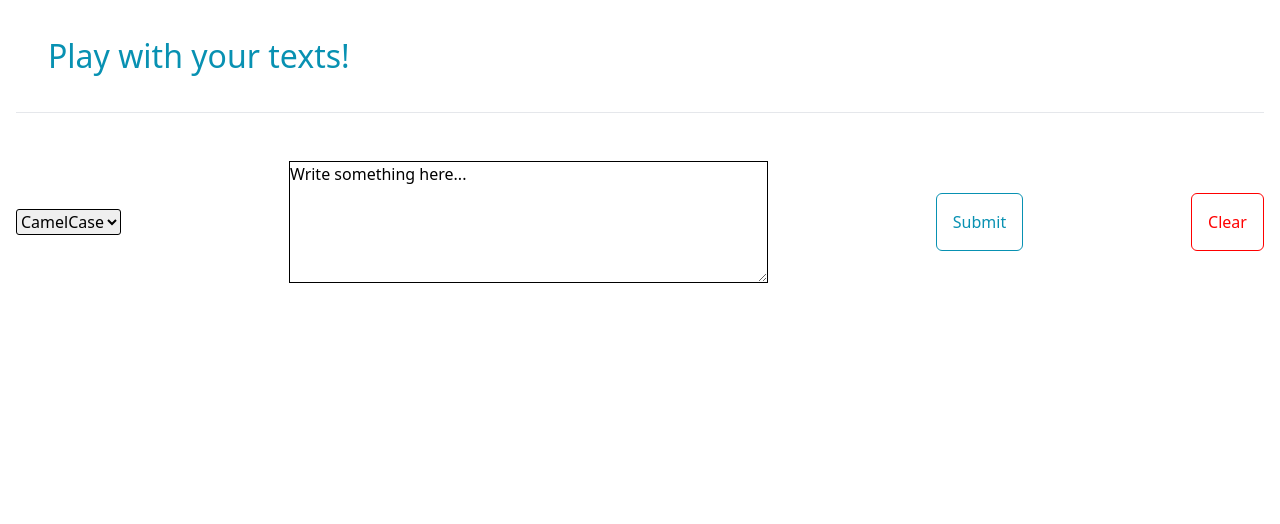
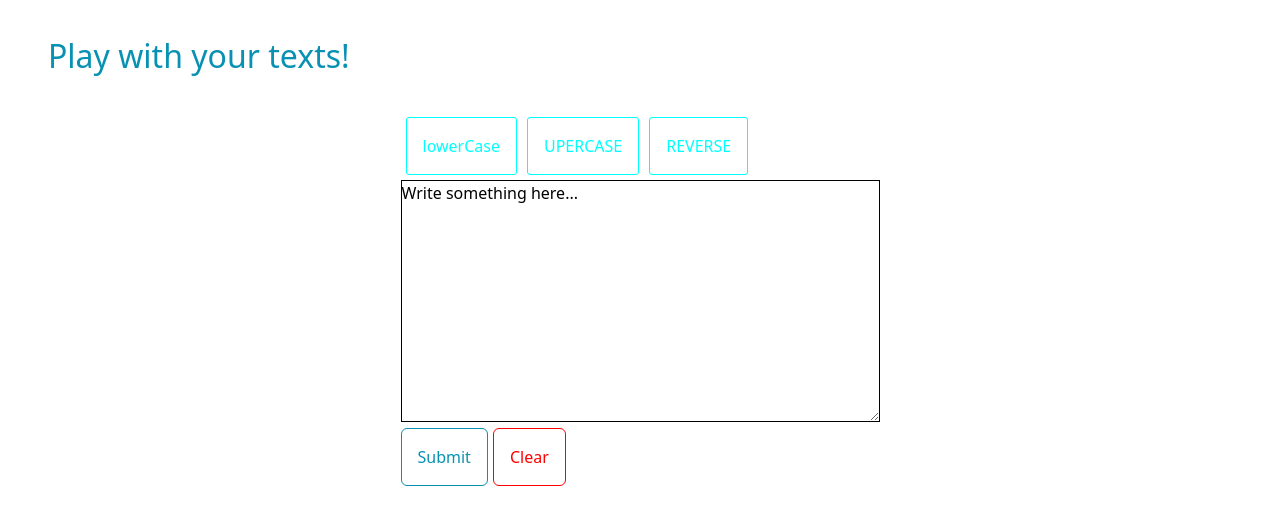
Before and after one commit to Jrod-DEV/text-converter-app, a React (Create React App) app: page / in a window 1280 px wide. Shown: the top 524 px of the page. Built offline with nearby package versions, Linux system fonts and the light colour scheme.

Commit message:
styles: refactor html structure, select changed by buttons

```diff
--- a/src/components/App.css
+++ b/src/components/App.css
@@ -5,6 +5,12 @@ header {
 
 header p {
   font-size: 2rem;
+}
+
+.text-container {
+  display: flex;
+  justify-content: center;
+  align-items: center;
 }
 
 .mainForm {
@@ -25,6 +31,14 @@ select {
   border-radius: 3px;
 }
 
+.selecButton {
+  border: 1px solid;
+  border-radius: 3px;
+  color: aqua;
+  padding: 1rem;
+  margin: 5px;
+}
+
 .convertBtn {
   border: 1px solid;
   color: rgb(8, 145, 178);
@@ -38,5 +52,7 @@ select {
   border-radius: 6px;
   color: red;
   cursor: pointer;
+  margin-left: 5px;
   padding: 1rem;
+
 }
--- a/src/components/App.js
+++ b/src/components/App.js
@@ -11,33 +11,42 @@ export const App = () => {
   };
 
   const clearForm = () => {
-    setValue('');
+    setValue(' ');
   };
+
+  const lowerCase = (HOLA) => {
+    setValue(textConverter.lowerCase(value));
+  };
+  console.log(lowerCase);
 
   return (
     <div class="container mx-auto px-4">
       <header>
         <p class="text-cyan-600">Play with your texts!</p>
       </header>
-      <div class="static">
+      <div class="text-container">
         <hr />
-        <form class="mainForm">
-          <select name="select" id="">
-            <option>CamelCase</option>
-            <option>UPERCASE</option>
-            <option>lowercase</option>
-            <option>Reverse</option>
-          </select>
+        <div>
+          <div>
+            <button class="selecButton">lowerCase</button>
+            <button class="selecButton">UPERCASE</button>
+            <button class="selecButton">REVERSE</button>
+          </div>
+          {/*  onChange={lowerCase}>lowercase  */}
 
-          <textarea name="textarea" rows="5" cols="50" onChange={handleChange}>
+          <textarea name="textarea" rows="10" cols="50" onChange={handleChange}>
             Write something here...
           </textarea>
 
-          <button class="convertBtn" type="submit">
-            Submit
-          </button>
-          <button class="clearBtn" onclick={clearForm}>Clear</button>
-        </form>
+          <div>
+            <button class="convertBtn" type="submit">
+              Submit
+            </button>
+            <button class="clearBtn" onClick={clearForm}>
+              Clear
+            </button>
+          </div>
+        </div>
       </div>
     </div>
   );
```
